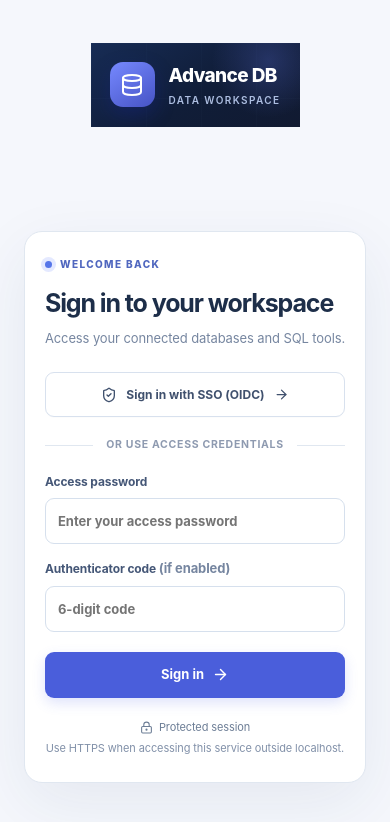
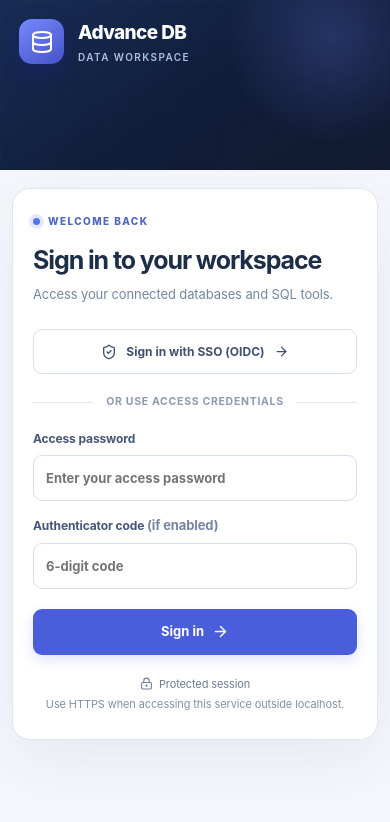
Before and after one commit to raam9143/advance_db-client, a Next.js app in the folder frontend/: page /login in a window 390 px wide. Shown: the top 822 px of the page. Built offline with nearby package versions, Linux system fonts and the light colour scheme.

Commit message:
fix(ui): polish narrow-screen sign-in banner and SQL action toolbar after screenshot review

```diff
--- a/frontend/app/impeccable.css
+++ b/frontend/app/impeccable.css
@@ -319,3 +319,16 @@ kbd{font:inherit;font-weight:700;color:#e2e9f9;padding:2px 5px;background:#26395
  .login-card{padding:25px 20px}
  .login-card h1{font-size:25px}
 }
+/* Visual QA corrections (375px/320px): keep the sign-in banner full-width
+   and give the SQL toolbar an ergonomic two-column touch layout. */
+.login-bg{place-items:stretch}
+.login-showcase{width:100%}
+@media(max-width:460px){
+ .query-footer{flex-direction:column;align-items:stretch;gap:10px}
+ .query-footer .query-warning{white-space:normal;flex:0 0 auto}
+ .query-footer .action-row{display:grid;grid-template-columns:repeat(2,minmax(0,1fr));gap:8px;flex:none;width:100%;margin:0}
+ .query-footer .action-row button{width:100%;min-width:0;margin:0;flex-grow:0;padding:9px 6px;min-height:42px;font-size:11px;justify-content:center}
+ .query-footer .action-row button:last-child{grid-column:1/-1;font-weight:750}
+ .login-showcase{align-items:flex-start}
+ .login-brand{width:100%}
+}
```
